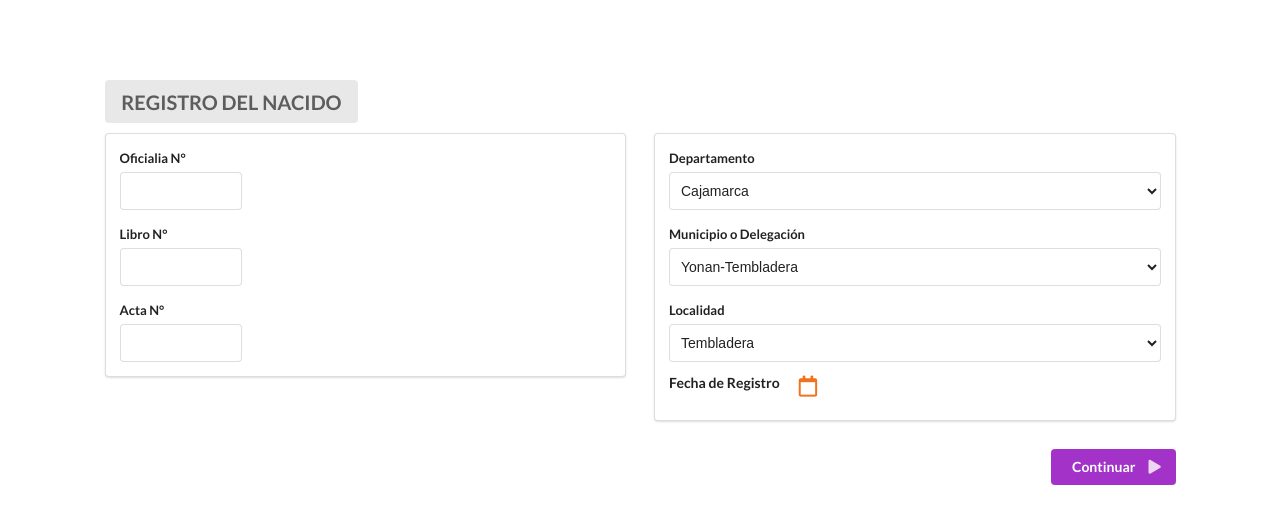
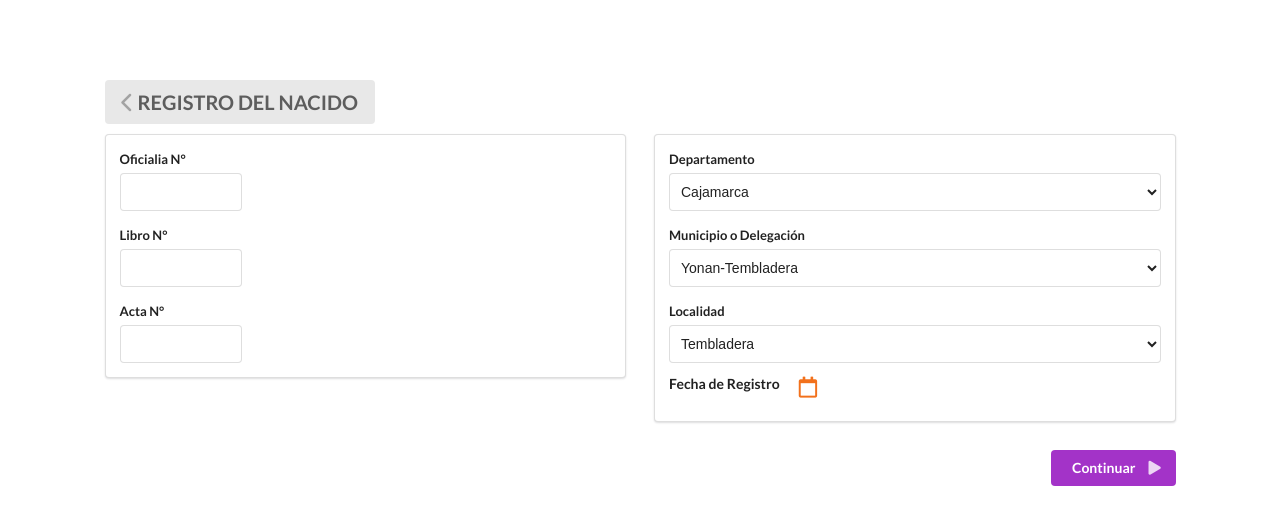
Before and after one commit to GatitosAlegres/formbb, a Vue app in the folder vuejs/: page /registro in a window 1280 px wide. Shown: the top 524 px of the page. Built offline with nearby package versions, Linux system fonts and the light colour scheme.

Commit message:
added back arrow

```diff
--- a/vuejs/public/index.html
+++ b/vuejs/public/index.html
@@ -7,6 +7,7 @@
     <link rel="icon" href="<%= BASE_URL %>favicon.ico">
     <title>VueJS</title>
     <link rel="stylesheet" href="https://cdnjs.cloudflare.com/ajax/libs/semantic-ui/2.4.1/semantic.min.css" integrity="sha512-8bHTC73gkZ7rZ7vpqUQThUDhqcNFyYi2xgDgPDHc+GXVGHXq+xPjynxIopALmOPqzo9JZj0k6OqqewdGO3EsrQ==" crossorigin="anonymous" referrerpolicy="no-referrer" />
+    <link rel="stylesheet" href="https://cdnjs.cloudflare.com/ajax/libs/font-awesome/6.0.0-beta3/css/all.min.css" integrity="sha512-Fo3rlrZj/k7ujTnHg4CGR2D7kSs0v4LLanw2qksYuRlEzO+tcaEPQogQ0KaoGN26/zrn20ImR1DfuLWnOo7aBA==" crossorigin="anonymous" referrerpolicy="no-referrer" />
   </head>
   <body>
     <noscript>
--- a/vuejs/src/components/GeneralData.vue
+++ b/vuejs/src/components/GeneralData.vue
@@ -58,7 +58,8 @@
       </div>
     </div>
     <div class="btn-continuar">
-      <button class="ui button purple"><router-link to="/registro">Continuar</router-link><i class="play icon" style="padding-left: 16px"></i></button>
+      <router-link to="/registro"><button class="ui button purple">Continuar<i class="play icon" style="padding-left: 16px"></i></button></router-link>
+
     </div>
     <!-- <div class="ui vertical divider" /> -->
   </div>
--- a/vuejs/src/components/NewbornR.vue
+++ b/vuejs/src/components/NewbornR.vue
@@ -7,7 +7,7 @@
       </h1>
     </div>
     <div class="ui huge labels category">
-      <div class="ui label">REGISTRO DEL NACIDO</div>
+      <div class="ui label"><router-link to="/"><i class="fas fa-chevron-left"></i></router-link> REGISTRO DEL NACIDO</div>
     </div>
     <div class="ui two column doubling stackable grid container">
       <div class="column">
```
